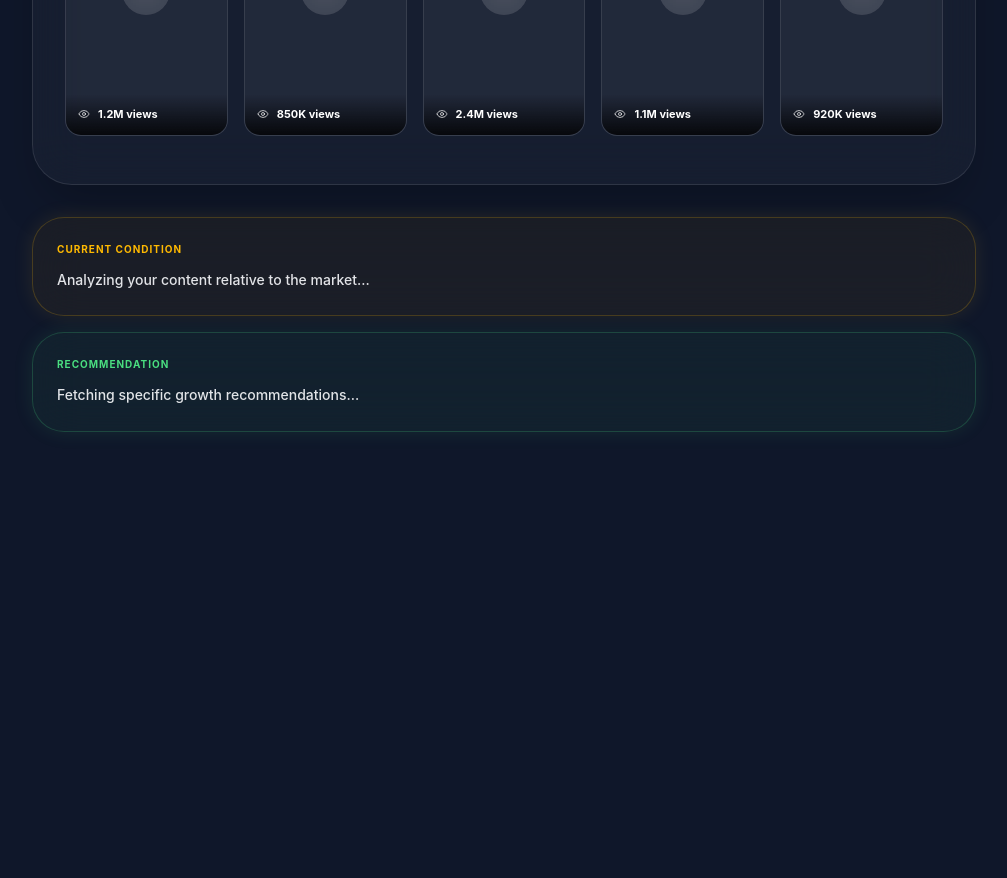
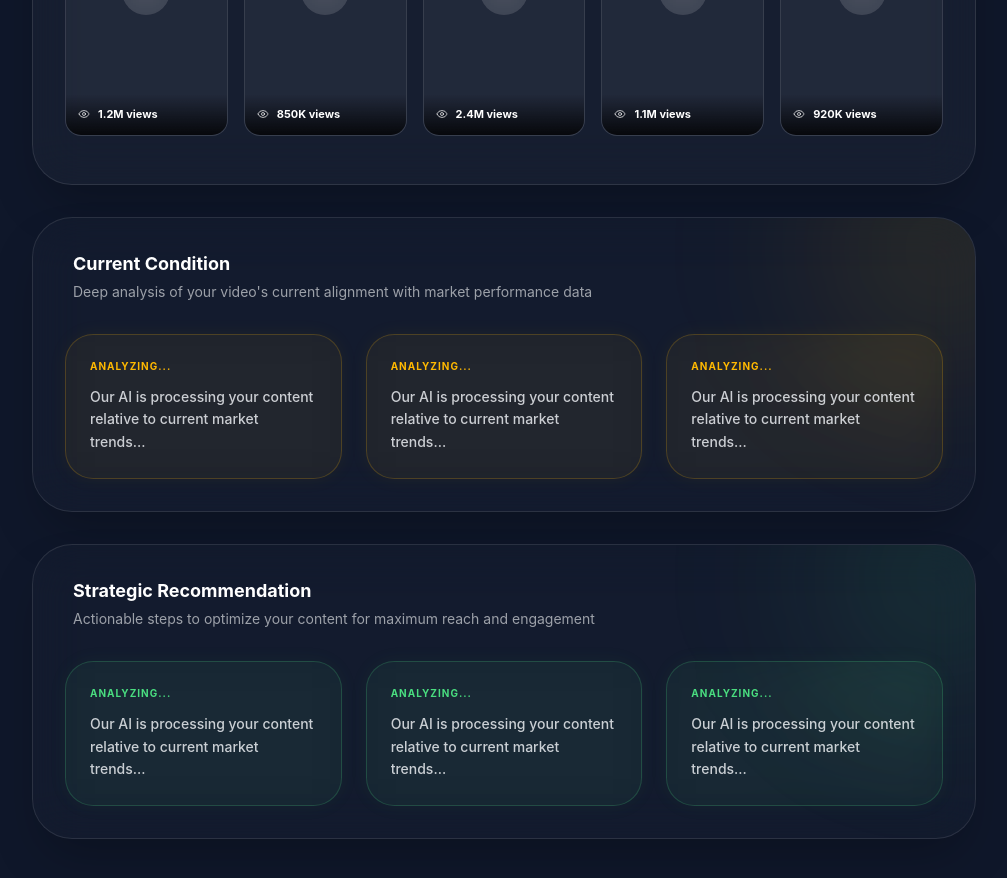
Before and after one commit to fathindifa26/frontend-content, a React (Vite) app: page / in a window 1280 px wide. Shown: the part 1980-2858 px from the top of the page, without its empty margins (264-1271 px from the left). Before the commit the page ends 2452 px from the top, so only its background shows below. Built offline with nearby package versions, Linux system fonts and the light colour scheme.

Commit message:
ai summary with point

```diff
--- a/src/components/views/UploadView.tsx
+++ b/src/components/views/UploadView.tsx
@@ -18,10 +18,24 @@ export function UploadView({ onUpload, isAnalyzing, data }: UploadViewProps) {
   const [benchmarkType, setBenchmarkType] = useState<"frequency" | "views">("frequency");
   const analysis = data?.analysis || {};
   const market = data?.market_comparison || {};
-  const aiSummary = data?.ai_summary || {
-    current_condition: "Analyzing your content relative to the market...",
-    recommendation: "Fetching specific growth recommendations..."
-  };
+
+  const defaultPoints = Array(3).fill({
+    title: "ANALYZING...",
+    description: "Our AI is processing your content relative to current market trends..."
+  });
+
+  // Handle cases where ai_summary might be a string (old version) or missing
+  let aiSummary = data?.ai_summary;
+  if (!aiSummary || typeof aiSummary === "string") {
+    aiSummary = {
+      current_condition: defaultPoints,
+      recommendation: defaultPoints
+    };
+  }
+
+  // Double check that current_condition and recommendation are actually arrays
+  const currentCondition = Array.isArray(aiSummary.current_condition) ? aiSummary.current_condition : defaultPoints;
+  const recommendation = Array.isArray(aiSummary.recommendation) ? aiSummary.recommendation : defaultPoints;
 
   return (
     <div className="space-y-8 animate-in fade-in duration-500">
@@ -127,31 +141,53 @@ export function UploadView({ onUpload, isAnalyzing, data }: UploadViewProps) {
       </div>
 
       {/* AI Analysis Section */}
-      <div className="space-y-4">
-        {/* Current Condition Card */}
-        <div className="w-full">
-          <div className="glass-panel p-6 rounded-[32px] space-y-3 bg-amber-400/5 border-amber-400/20 shadow-[0_0_20px_rgba(251,191,36,0.1)]">
-            <div className="flex items-center space-x-2">
-              <h3 className="text-[10px] font-bold text-amber-400 uppercase tracking-widest">Current Condition</h3>
-            </div>
-            <p className="text-sm text-on-surface/90 leading-relaxed font-medium">
-              {aiSummary.current_condition}
-            </p>
+      <div className="space-y-8">
+        {/* Current Condition Section */}
+        <div className="glass-panel p-8 rounded-[40px] space-y-8 bg-white/[0.02] border-white/10 shadow-2xl relative overflow-hidden group">
+          {/* Subtle background glow */}
+          <div className="absolute -top-24 -right-24 w-64 h-64 bg-amber-400/10 rounded-full blur-[80px] pointer-events-none group-hover:bg-amber-400/20 transition-all duration-700" />
+
+          <div className="px-2">
+            <h3 className="text-lg font-bold text-white">Current Condition</h3>
+            <p className="text-sm text-on-surface-variant mt-1">Deep analysis of your video's current alignment with market performance data</p>
+          </div>
+
+          <div className="grid grid-cols-1 md:grid-cols-3 gap-6 relative z-10">
+            {currentCondition.map((item: any, idx: number) => (
+              <div key={idx} className="glass-panel p-6 rounded-[28px] space-y-3 bg-amber-400/5 border-amber-400/20 shadow-[0_0_20px_rgba(251,191,36,0.05)] hover:bg-amber-400/10 hover:border-amber-400/40 transition-all duration-500 group/card">
+                <h4 className="text-[10px] font-bold text-amber-400 uppercase tracking-widest group-hover/card:scale-105 transition-transform origin-left">{item.title}</h4>
+                <p className="text-sm text-on-surface/80 leading-relaxed font-medium line-clamp-4 group-hover/card:text-white transition-colors">
+                  {item.description}
+                </p>
+              </div>
+            ))}
           </div>
         </div>
 
-        {/* Recommendation Card */}
-        <div className="w-full">
-          <div className="glass-panel p-6 rounded-[32px] space-y-3 bg-success/5 border-success/20 shadow-[0_0_20px_rgba(74,222,128,0.1)]">
-            <div className="flex items-center space-x-2">
-              <h3 className="text-[10px] font-bold text-success uppercase tracking-widest">Recommendation</h3>
-            </div>
-            <p className="text-sm text-on-surface/90 leading-relaxed font-medium">
-              {aiSummary.recommendation}
-            </p>
+        {/* Recommendation Section */}
+        <div className="glass-panel p-8 rounded-[40px] space-y-8 bg-white/[0.02] border-white/10 shadow-2xl relative overflow-hidden group">
+          {/* Subtle background glow */}
+          <div className="absolute -top-24 -right-24 w-64 h-64 bg-success/10 rounded-full blur-[80px] pointer-events-none group-hover:bg-success/20 transition-all duration-700" />
+
+          <div className="px-2">
+            <h3 className="text-lg font-bold text-white">Strategic Recommendation</h3>
+            <p className="text-sm text-on-surface-variant mt-1">Actionable steps to optimize your content for maximum reach and engagement</p>
+          </div>
+
+          <div className="grid grid-cols-1 md:grid-cols-3 gap-6 relative z-10">
+            {recommendation.map((item: any, idx: number) => (
+              <div key={idx} className="glass-panel p-6 rounded-[28px] space-y-3 bg-success/5 border-success/20 shadow-[0_0_20px_rgba(74,222,128,0.05)] hover:bg-success/10 hover:border-success/40 transition-all duration-500 group/card">
+                <h4 className="text-[10px] font-bold text-success uppercase tracking-widest group-hover/card:scale-105 transition-transform origin-left">{item.title}</h4>
+                <p className="text-sm text-on-surface/80 leading-relaxed font-medium line-clamp-4 group-hover/card:text-white transition-colors">
+                  {item.description}
+                </p>
+              </div>
+            ))}
           </div>
         </div>
       </div>
+
+
     </div>
   );
 }
```
